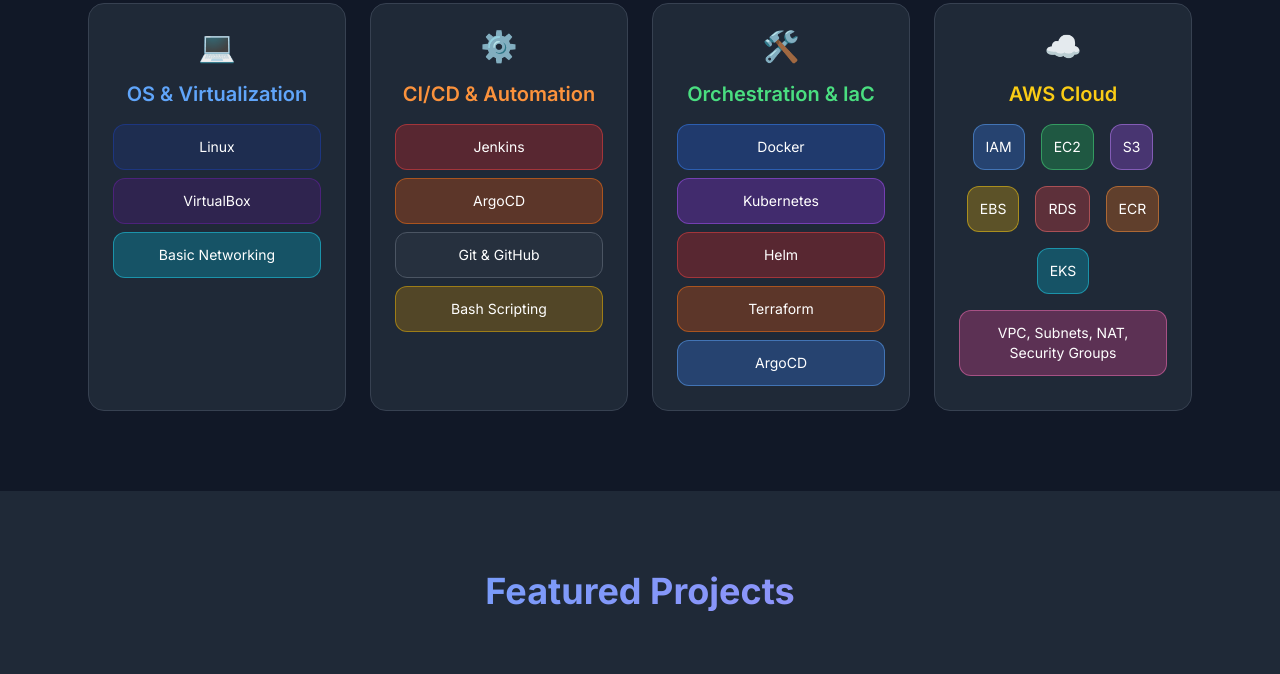
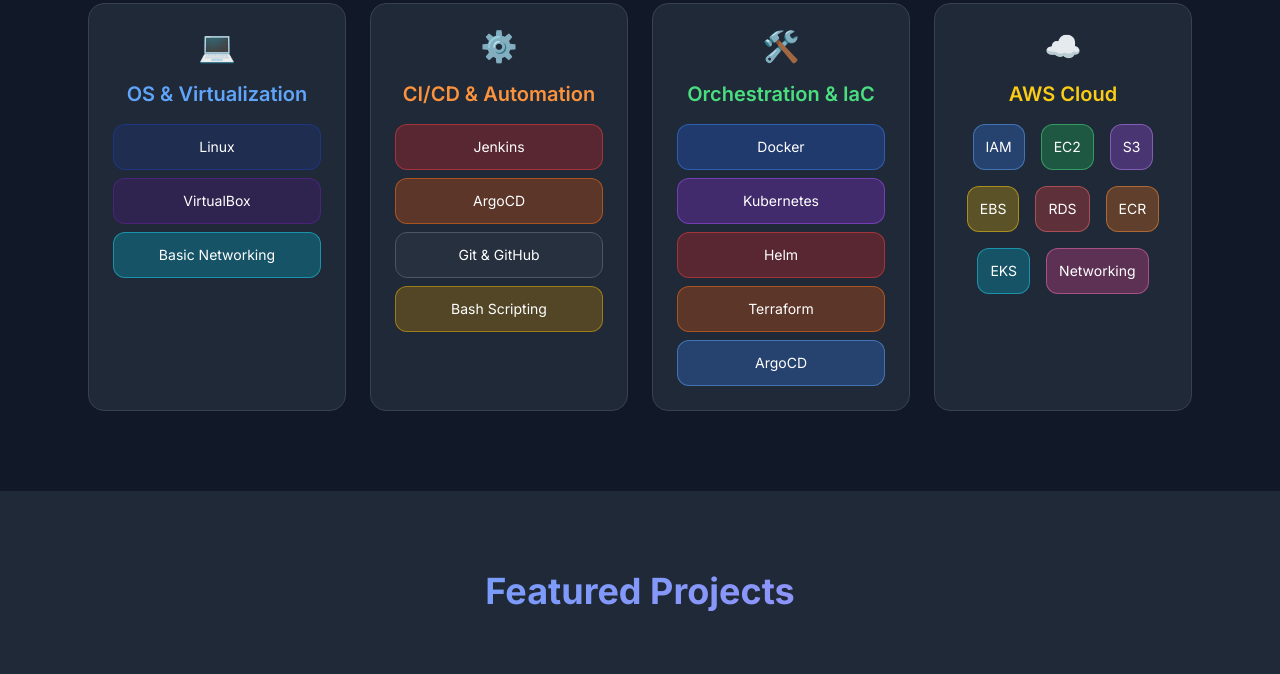
Before and after one commit to BenSassiAhmed/Portfolio, a plain HTML site: page index.html in a window 1280 px wide. Shown: the part 1763-2437 px from the top of the page. Drawn offline with nearby package versions, Linux system fonts and the light colour scheme.

Commit message:
updated skills section

```diff
--- a/index.html
+++ b/index.html
@@ -222,7 +222,7 @@
             <div class="skill bg-red-500/30 rounded-xl p-3 text-sm border border-red-400/50">RDS</div>
             <div class="skill bg-orange-500/30 rounded-xl p-3 text-sm border border-orange-400/50">ECR</div>
             <div class="skill bg-cyan-500/30 rounded-xl p-3 text-sm border border-cyan-400/50">EKS</div>
-            <div class="skill bg-pink-500/30 rounded-xl p-3 text-sm border border-pink-400/50">VPC, Subnets, NAT, Security Groups</div>
+            <div class="skill bg-pink-500/30 rounded-xl p-3 text-sm border border-pink-400/50">Networking</div>
           </div>
         </div>
       </div>
```
